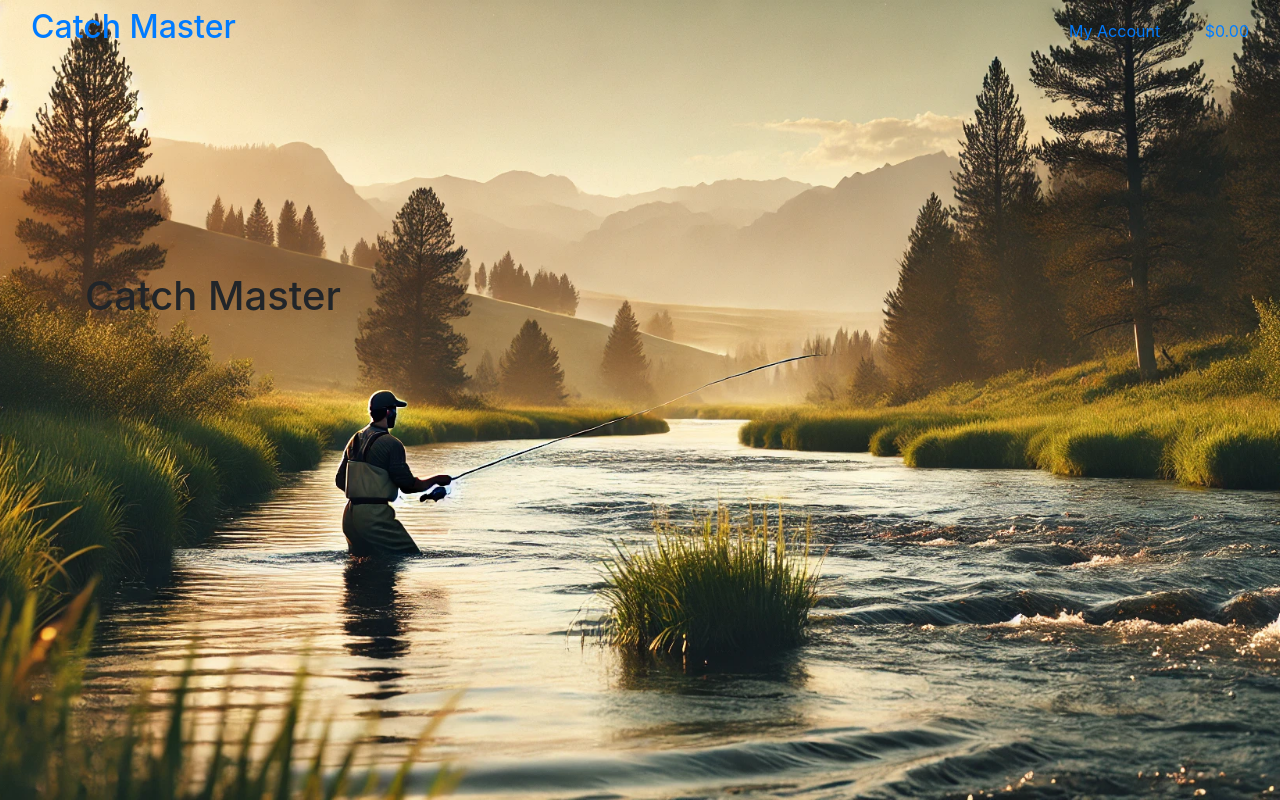
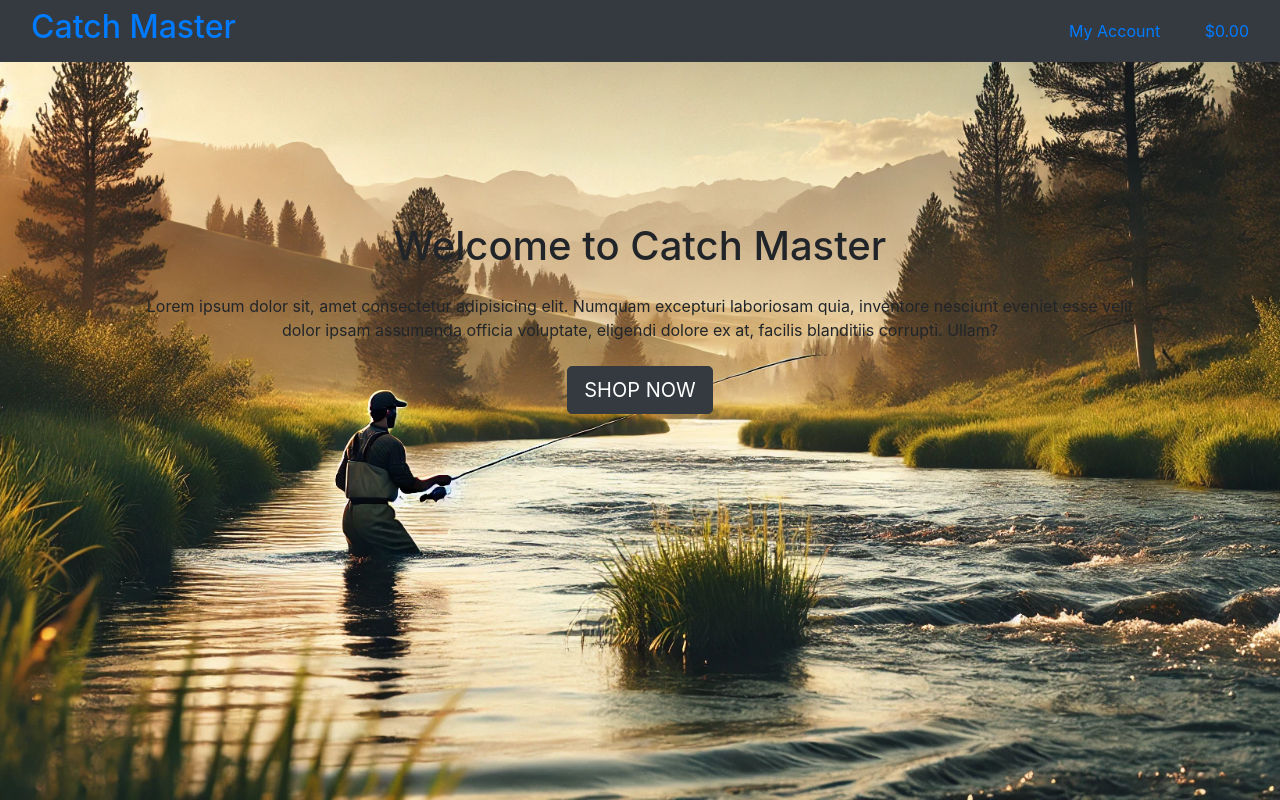
Before and after one commit to LeeEd1/catch_master, a Django app: page / in a window 1280 px wide. Run offline with Django 3.2, Linux system fonts and the light colour scheme.

Commit message:
FEAT: adding basic content to hompage

```diff
--- a/home/templates/home/index.html
+++ b/home/templates/home/index.html
@@ -10,16 +10,19 @@
 {% endblock %}
 
 {% block content %}
-    <div class="container h-100">
-        <div class="row h-100">
-            <div class="col my-auto">
-                <h1 class="logo">
-                    Catch Master
-                </h1>
-                <div>
-                    <h4>
-                        <a href="" class="shop-button btn btn-lg text-uppercase"></a>
-                    </h4>
+    <div class="container h-100 d-flex justify-content-center align-items-center">
+        <div class="row">
+            <div class="col-12">
+                <div class="text-center p-5">
+                    <h1 class="logo mb-4">
+                        Welcome to Catch Master
+                    </h1>
+                    <p>
+                        Lorem ipsum dolor sit, amet consectetur adipisicing elit. Numquam excepturi laboriosam quia, inventore nesciunt eveniet esse velit dolor ipsam assumenda officia voluptate, eligendi dolore ex at, facilis blanditiis corrupti. Ullam?
+                    </p>
+                    <div class="mt-4">
+                        <a href="" class="shop-button btn btn-lg btn-dark text-uppercase">Shop Now</a>
+                    </div>
                 </div>
             </div>
         </div>
--- a/templates/base.html
+++ b/templates/base.html
@@ -33,7 +33,7 @@
     <title>Catch Master {% block extra_title %}{% endblock %}</title>
   </head>
   <body>
-    <header class="container-fluid fixed-top">
+    <header class="container-fluid fixed-top bg-dark">
       <div class="row">
         <div class="col-12 col-lg-4 my-auto py1 py-lg-0 text-lg-left">
           <a href="{% url 'home' %}" class="nav-link main-logo-link">
```
